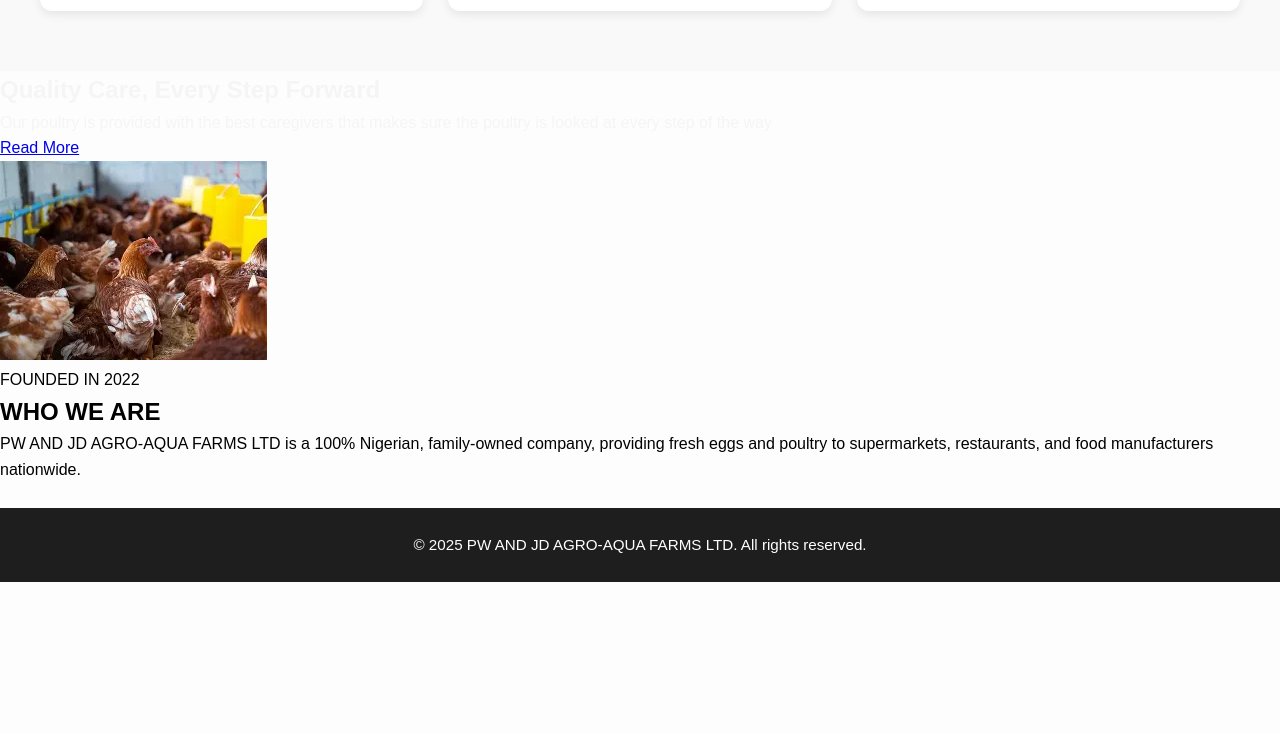
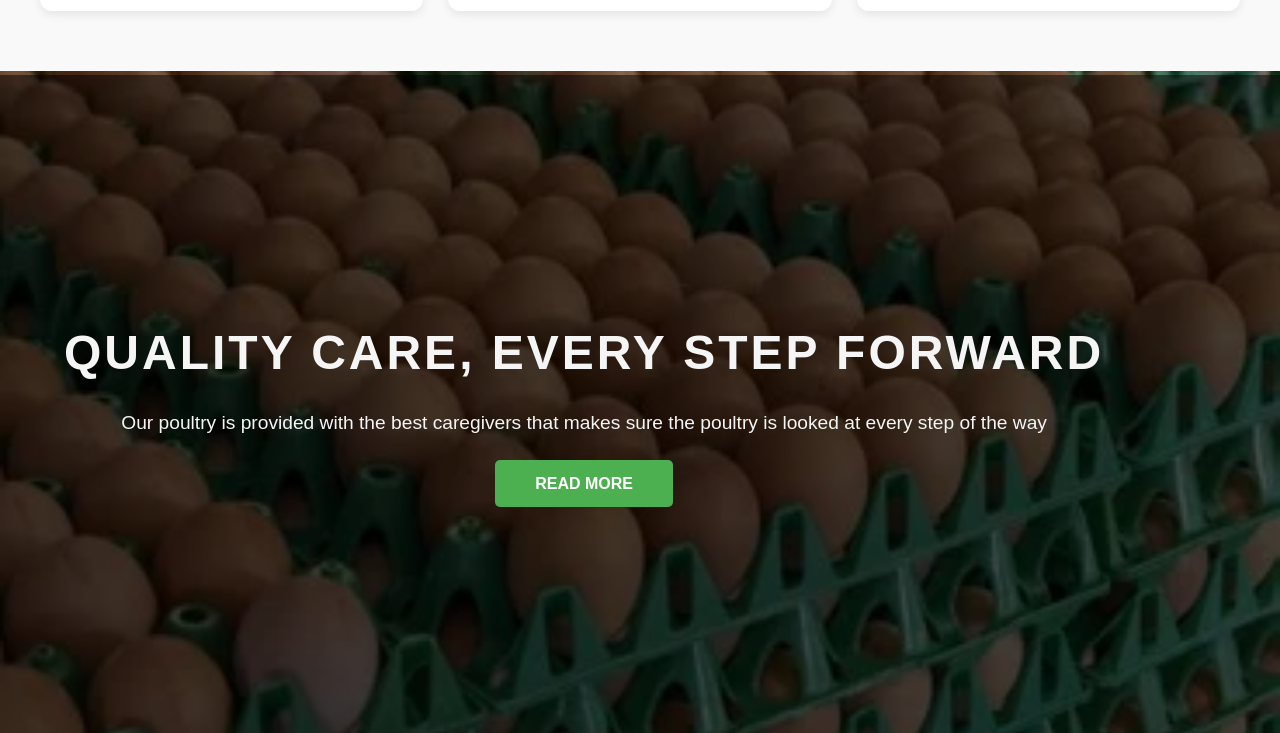
Before and after one commit to slayerkc60/PW-AND-JD-FARMS-LTD, a plain HTML site: page index.html in a window 1280 px wide. Shown: the part 847-1580 px from the top of the page. Before the commit the page ends 1429 px from the top, so only its background shows below. Drawn offline with Linux system fonts and the light colour scheme.

Commit message:
Add files via upload

```diff
--- a/style.css
+++ b/style.css
@@ -268,6 +268,169 @@ footer, .footer {
   transition: all 0.3s ease ;
 }
 
+    .dero-hero {
+      position: relative;
+      height: 100vh;
+      background: url('eggs.webp') center/cover no-repeat;
+      display: flex;
+      align-items: center;
+      justify-content: center;
+      text-align: center;
+    }
+
+    /* Dark overlay */
+    .dero-hero::before {
+      content: "";
+      position: absolute;
+      top: 0; left: 0;
+      width: 100%;
+      height: 100%;
+      background: rgba(0,0,0,0.4);
+      z-index: 1;
+    }
+
+    .dero-hero-content {
+      position: relative;
+      z-index: 2;
+      /* max-width: 800px; */
+      padding: 20px;
+      background-color: rgba(0, 0, 0, 0.5);
+      top: .5%;
+      width: 100%;
+      height: 100%;
+
+    }
+
+    .dero-title {
+      font-size: 3rem;
+      font-weight: 900;
+      margin-bottom: 1rem;
+      text-transform: uppercase;
+      letter-spacing: 3px;
+    }
+
+    .dero-subtitle {
+      font-size: 1.2rem;
+      margin-bottom: 2rem;
+      line-height: 1.6;
+    }
+
+    .dero-btn {
+      background: #4caf50;
+      color: white;
+      padding: 15px 40px;
+      border-radius: 5px;
+      text-decoration: none;
+      font-weight: bold;
+      text-transform: uppercase;
+      transition: background 0.3s ease;
+    }
+
+    .actual-content{
+      position: absolute;
+      top: 30%;
+      left: 5%;
+    }
+
+    .dero-btn:hover {
+      background: #16a085;
+    }
+
+
+    .about-section {
+  display: flex;
+  flex-wrap: wrap;
+  align-items: center;
+  padding: 40px;
+  max-width: 1200px;
+  margin: auto;
+}
+
+.about-image {
+  flex: 1;
+  min-width: 300px;
+  padding: 20px;
+}
+
+.about-image img {
+  width: 100%;
+  border-radius: 10px;
+  box-shadow: 0 4px 10px rgba(0,0,0,0.1);
+}
+
+.about-content {
+  flex: 1;
+  min-width: 300px;
+  padding: 20px;
+}
+
+.about-content .founded {
+  color: teal;
+  font-weight: bold;
+  letter-spacing: 1px;
+}
+
+.about-content h1 {
+  font-size: 2.5rem;
+  margin: 10px 0;
+}
+
+.about-content h2 {
+  font-size: 1.5rem;
+  color: #555;
+  margin-bottom: 20px;
+}
+
+.tabs {
+  display: flex;
+  gap: 20px;
+  margin-bottom: 20px;
+}
+
+.tabs button {
+  background: none;
+  border: none;
+  font-size: 1rem;
+  font-weight: bold;
+  color: #777;
+  cursor: pointer;
+  padding: 5px 0;
+  position: relative;
+}
+
+.tabs button.active {
+  color: orange;
+}
+
+.tabs button.active::after {
+  content: '';
+  display: block;
+  width: 100%;
+  height: 2px;
+  background: orange;
+  position: absolute;
+  bottom: -5px;
+  left: 0;
+}
+
+.about-content .description {
+  color: #444;
+  max-width: 500px;
+}
+
+
+    @media (max-width: 768px) {
+      .dero-title {
+        font-size: 2rem;
+    }
+      .dero-subtitle {
+        font-size: 1rem;
+    }
+  }
+
+
+
+
 @media (max-width: 768px) {
   #nav-links {
     display: none;
```
